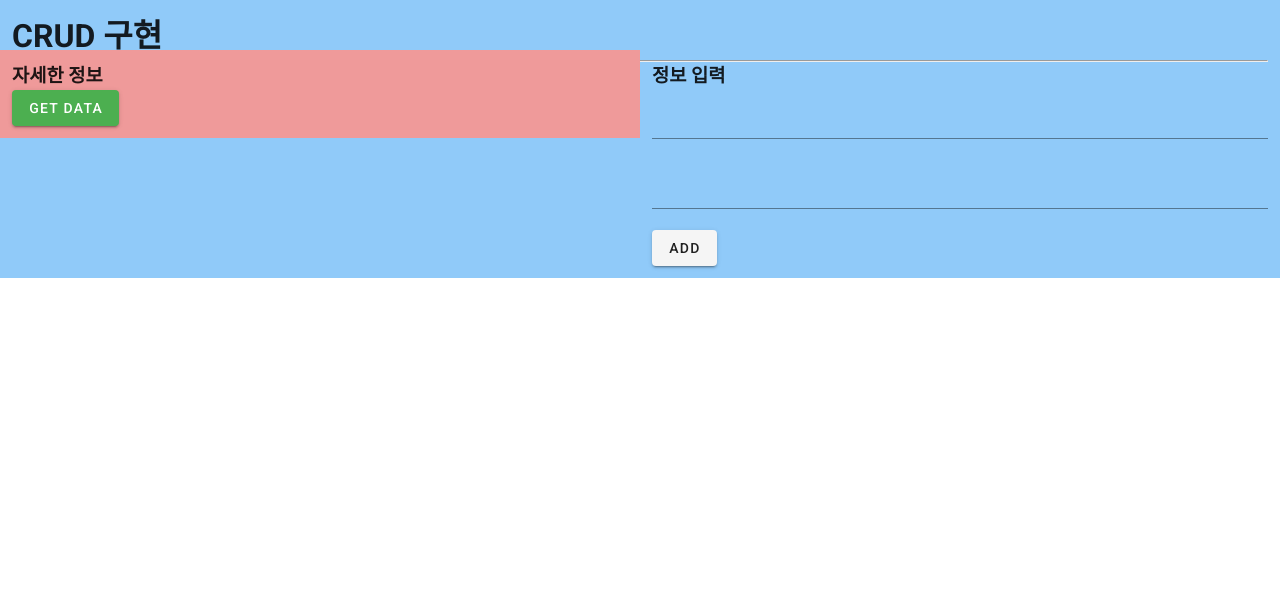
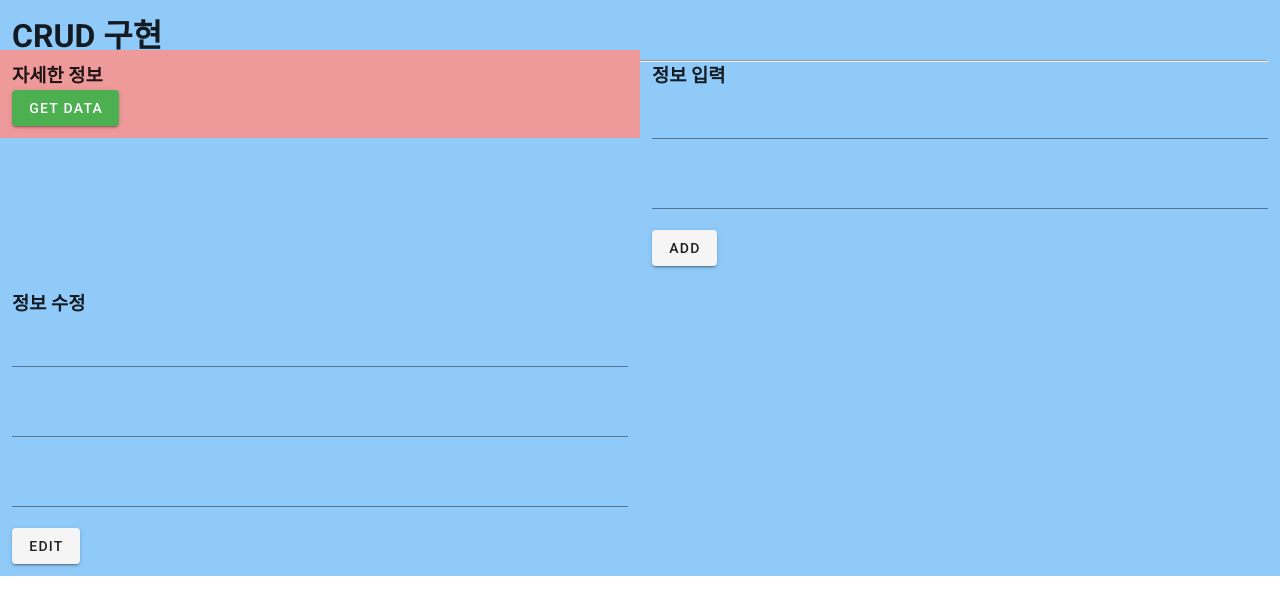
Before and after one commit to jyebe9034/vue-crud, a Vue app: page / in a window 1280 px wide. Shown: the top 614 px of the page. Built offline with nearby package versions, Linux system fonts and the light colour scheme.

Commit message:
update complete

```diff
--- a/package.json
+++ b/package.json
@@ -36,7 +36,9 @@
       "plugin:vue/essential",
       "eslint:recommended"
     ],
-    "rules": {},
+    "rules": {
+      "no-console": "off"
+    },
     "parserOptions": {
       "parser": "babel-eslint"
     }
--- a/src/components/Memo.vue
+++ b/src/components/Memo.vue
@@ -4,10 +4,15 @@
         <hr>
         <v-layout row wrap>
             <v-flex xs12 sm6>
-                <MemoDetail></MemoDetail>
+                <MemoDetail @child="parents"></MemoDetail>
             </v-flex>
             <v-flex xs12 sm6>
-                <MemoEdit></MemoEdit>
+                <MemoCreate></MemoCreate>
+            </v-flex>
+        </v-layout>
+        <v-layout row wrap>
+            <v-flex xs12 sm6>
+                <MemoEdit :onememo="memo"></MemoEdit>
             </v-flex>
         </v-layout>
     </div>
@@ -15,12 +20,24 @@
 
 <script>
 import MemoDetail from "./MemoDetail"
+import MemoCreate from "./MemoCreate"
 import MemoEdit from "./MemoEdit"
 
 export default {
     components: {
         MemoDetail,
+        MemoCreate,
         MemoEdit
-    }
+    },
+    data() {
+        return {
+            memo: {}
+        }
+    },
+    methods: {
+        parents(memo) {
+            this.memo = memo
+        }
+    },
 }
 </script>
--- /dev/null
+++ b/src/components/MemoCreate.vue
@@ -0,0 +1,46 @@
+<template>
+    <div class="yelow lighten-3 pa-3">
+        <h3>정보 입력</h3>
+        <v-text-field
+                lable="Regular"
+                v-model="title"
+        ></v-text-field>
+        <v-text-field
+                lable="Regular"
+                v-model="writer"
+        ></v-text-field>
+        <v-btn @click="addData">Add</v-btn>
+    </div>
+</template>
+
+<script>
+    import axios from 'axios';
+
+    export default {
+        name: 'app',
+        data() {
+            return {
+                title: '',
+                writer: ''
+            }
+        },
+        methods: {
+            addData() {
+                if(this.title != '' && this.writer != '') {
+                    axios.post('http://localhost:8081/api/createData', {
+                        title: this.title,
+                        writer: this.writer
+                    })
+                    .then(function(response) {
+                        console.log(response);
+                    })
+                    .catch(function(error) {
+                        console.log(error);
+                    })
+                } else {
+                    alert('insert fail');
+                }
+            }
+        }
+    }
+</script>
--- a/src/components/MemoDetail.vue
+++ b/src/components/MemoDetail.vue
@@ -3,23 +3,23 @@
         <h3>자세한 정보</h3>
         <v-btn color="success" @click="fetchData">get data</v-btn>
         <div v-if='view === true'>
-            <v-list dense>
-                <v-list-item>
+            <v-list dense v-for="(tmp, index) in memo" :key="tmp.seq">
+                <v-list-item @click="sendData(index)">
                     <v-list-item-content>번호 : </v-list-item-content>
                     <v-list-item-content class="align-end">
-                        {{ number }}
+                        {{ tmp.seq }}
                     </v-list-item-content>
                 </v-list-item>
                 <v-list-item>
                     <v-list-item-content>제목 : </v-list-item-content>
                     <v-list-item-content class="align-end">
-                        {{ title }}
+                        {{ tmp.title }}
                     </v-list-item-content>
                 </v-list-item>
                 <v-list-item>
                     <v-list-item-content>글쓴이 : </v-list-item-content>
                     <v-list-item-content class="align-end">
-                        {{ writer }}
+                        {{ tmp.writer }}
                     </v-list-item-content>
                 </v-list-item>
             </v-list>
@@ -35,23 +35,22 @@
         data() {
             return {
                 view: false,
-                number: '',
-                title: '',
-                writer: ''
+                memo: []
             }
         },
         methods: {
             fetchData() {
                 axios.get('http://localhost:8081/api/getData')
                     .then((response) => {
-                        this.number = response.data[0].seq;
-                        this.title = response.data[0].title;
-                        this.writer = response.data[0].writer;
+                        this.memo = response.data;
                         this.view = true;
                     })
                     .catch(function(error) {
-                        window.console.log(error);
+                        console.log(error);
                     })
+            },
+            sendData(index) {
+                this.$emit('child', this.memo[index]);
             }
         }
     }
--- a/src/components/MemoEdit.vue
+++ b/src/components/MemoEdit.vue
@@ -1,15 +1,20 @@
 <template>
     <div class="yelow lighten-3 pa-3">
-        <h3>정보 입력</h3>
+        <h3>정보 수정</h3>
         <v-text-field
                 lable="Regular"
-                v-model="title"
+                v-model="onememo.seq"
+                :readonly="true"
         ></v-text-field>
         <v-text-field
                 lable="Regular"
-                v-model="writer"
+                v-model="onememo.title"
         ></v-text-field>
-        <v-btn @click="addData">Add</v-btn>
+        <v-text-field
+                lable="Regular"
+                v-model="onememo.writer"
+        ></v-text-field>
+        <v-btn @click="editData">Edit</v-btn>
     </div>
 </template>
 
@@ -17,29 +22,36 @@
     import axios from 'axios';
 
     export default {
-        name: 'app',
+        name: "MemoEdit.vue",
+        props: ['onememo'],
         data() {
             return {
-                title: '',
-                writer: ''
+                memo: this.onememo
+            }
+        },
+        watch: {
+            onememo: {
+                // handler의 첫번째 인자값은 NewValue(nv), 두번째 인자값은 OldValue(ov). 사용하지 않으면 생략하면 됨.
+                handler: function(nv) {
+                    this.memo.title = nv.title
+                    this.memo.writer = nv.writer
+                },
+                deep: true
             }
         },
         methods: {
-            addData() {
-                if(this.title != '' && this.writer != '') {
-                    axios.post('http://localhost:8081/api/createData', {
-                        title: this.title,
-                        writer: this.writer
+            editData() {
+                axios.put('http://localhost:8081/api/editData', {
+                    seq: this.onememo.seq,
+                    title: this.memo.title,
+                    writer: this.memo.writer
+                })
+                    .then(function (response) {
+                        console.log(response);
                     })
-                    .then(function(response) {
-                        window.console.log(response);
+                    .catch(function (response) {
+                        console.log(response);
                     })
-                    .catch(function(error) {
-                        window.console.log(error);
-                    })
-                } else {
-                    alert('insert fail');
-                }
             }
         }
     }
```
